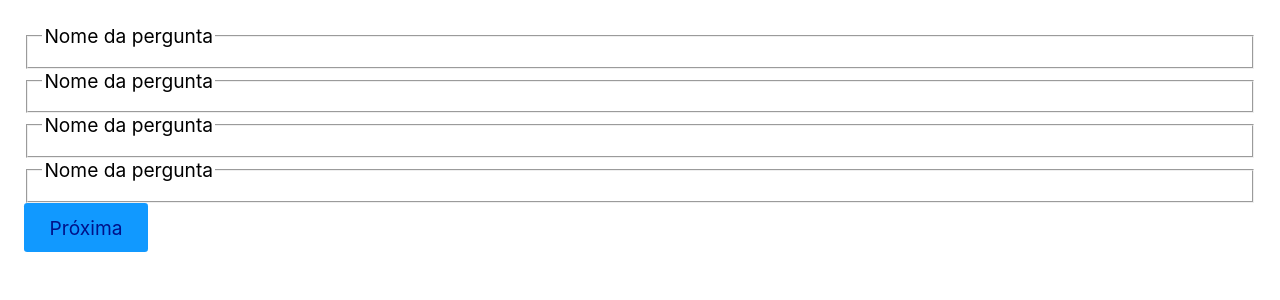
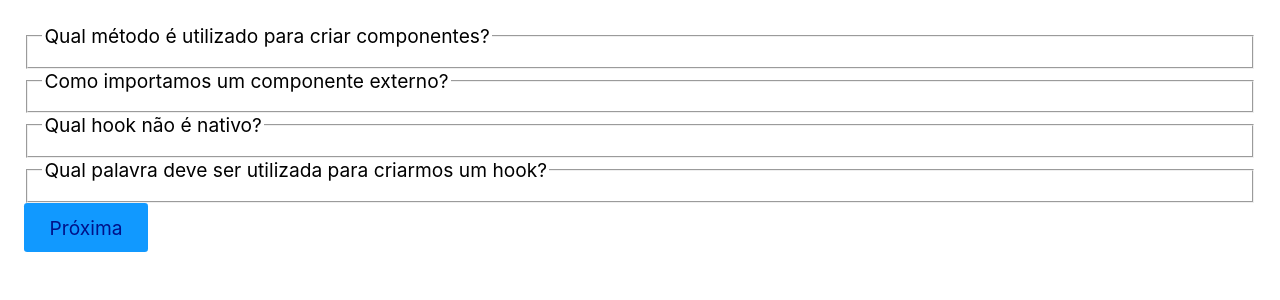
Before and after one commit to MarceloZanguettin/react_form_desafio, a React (Vite) app: page / in a window 1280 px wide. Shown: the top 300 px of the page. Built offline with nearby package versions, Linux system fonts and the light colour scheme; the HTML template or start-up script is replaced by a standard one.

Commit message:
Desestruturado o objeto perguntas para ter acesso a pergunta do mesmo e passar ao Radio

```diff
--- a/src/App.jsx
+++ b/src/App.jsx
@@ -47,7 +47,7 @@ const App = () => {
   return (
     <form>
       {perguntas.map((pergunta) => (
-        <Radio />
+        <Radio {...pergunta} />
       ))}
       <button>Próxima</button>
     </form>
--- a/src/Form/Radio.jsx
+++ b/src/Form/Radio.jsx
@@ -1,9 +1,9 @@
 import React from 'react';
 
-const Radio = () => {
+const Radio = ({ pergunta, options, id }) => {
   return (
     <fieldset>
-      <legend>Nome da pergunta</legend>
+      <legend>{pergunta}</legend>
     </fieldset>
   );
 };
```
